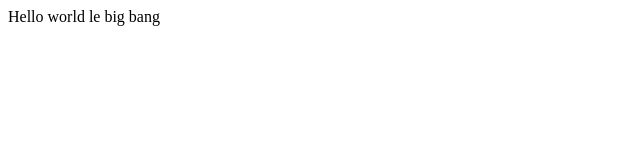
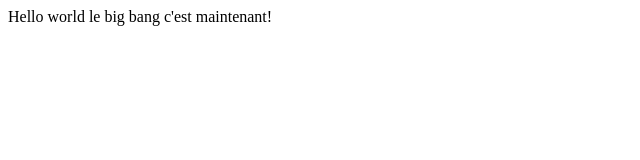
Before and after one commit to vicentelaff/TPGITDCDEV1, a plain HTML site: page index.html in a window 1280 px wide. Shown: the whole page, without its empty margins (0-640 px from the left). Drawn offline with Linux system fonts and the light colour scheme.

Commit message:
ajout d'une ligne dans index.html

```diff
--- a/index.html
+++ b/index.html
@@ -3,5 +3,6 @@
 <body>
 Hello world
 le big bang
+c'est maintenant!
 </body>
 </html>
```
